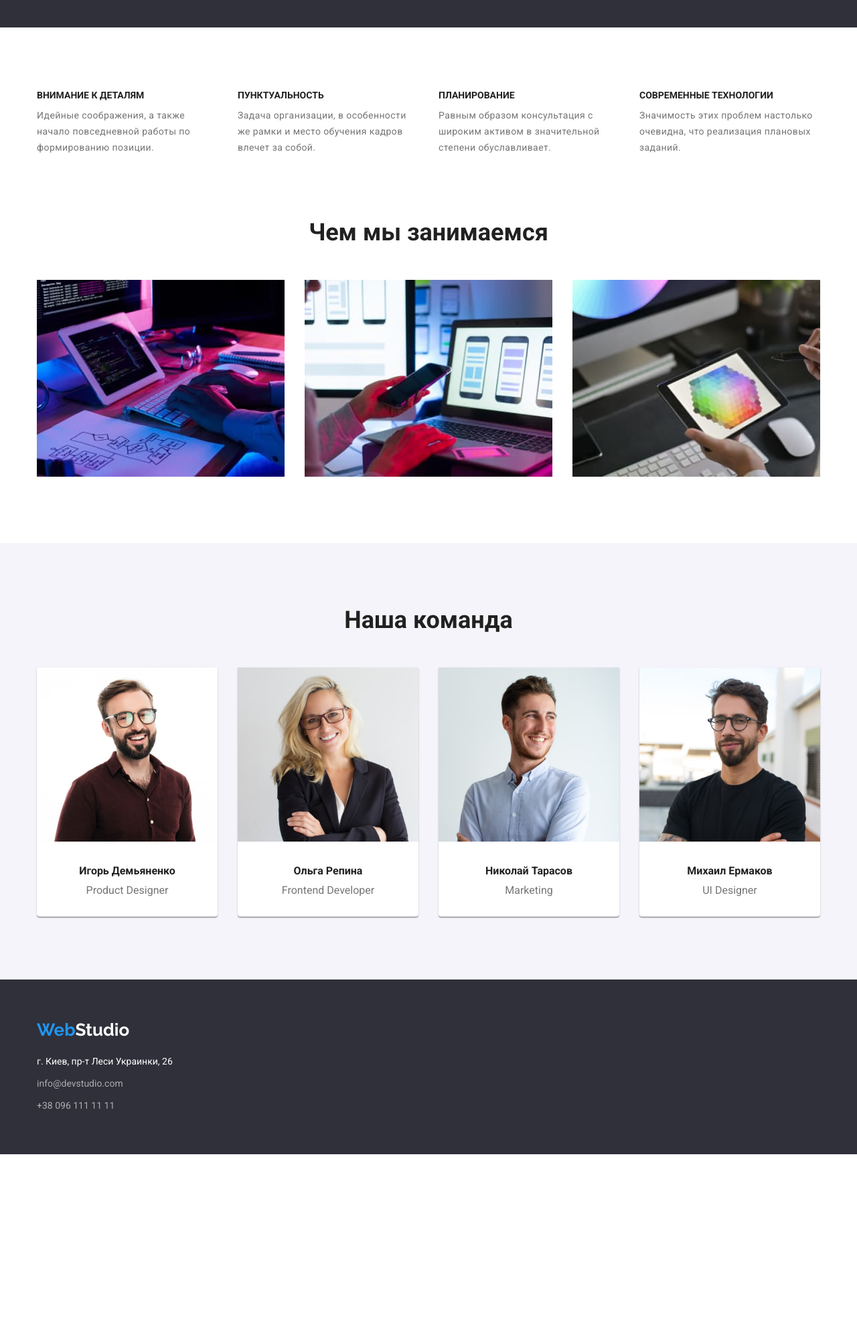
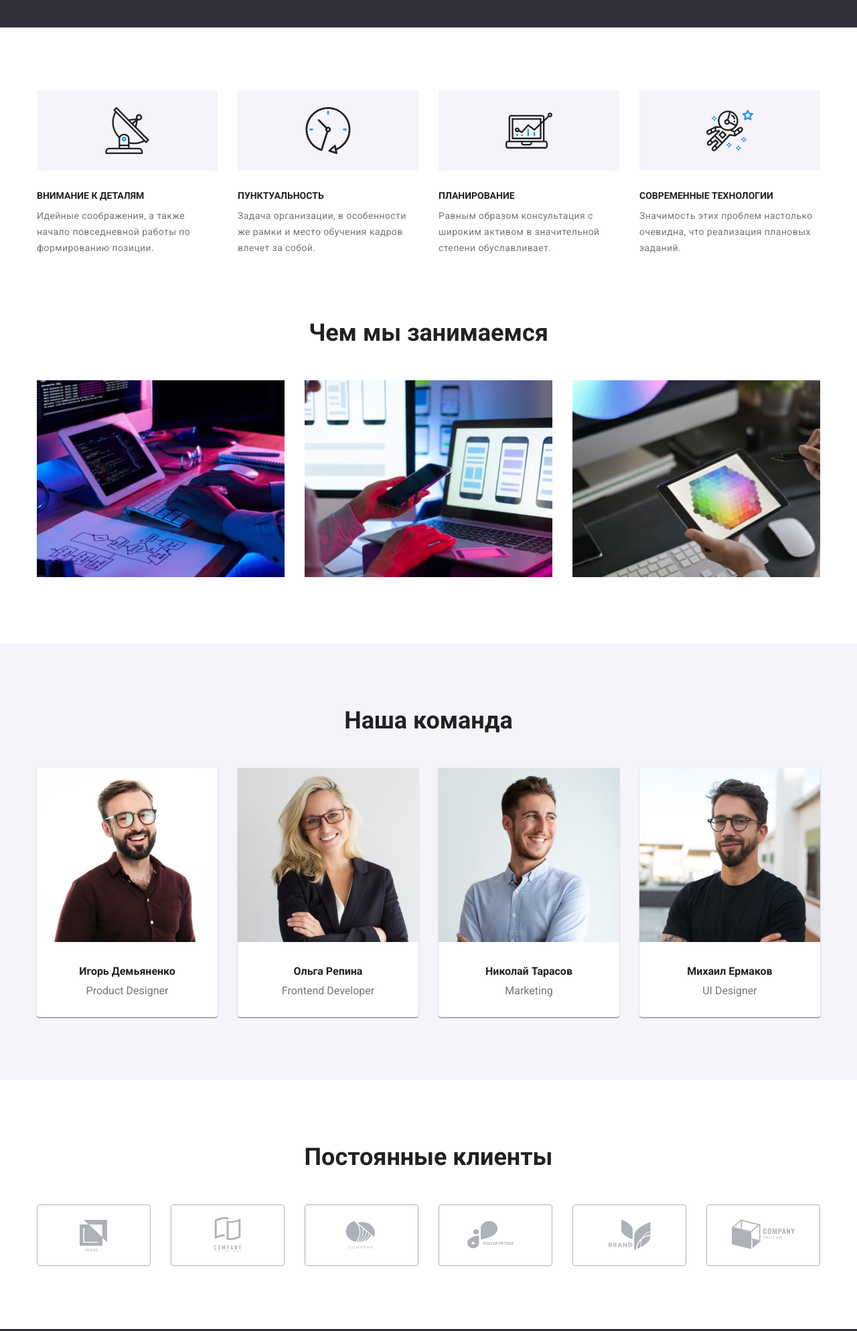
Before and after one commit to chetkiy777/goit-markup-hw-04, a website: page index.html in a window 1280 px wide. Shown: the part 640-2628 px from the top of the page at 67% size. Before the commit the page ends 2364 px from the top, so only its background shows below. Drawn offline with Linux system fonts and the light colour scheme.

Commit message:
add icon Studio Page

```diff
--- a/css/style.css
+++ b/css/style.css
@@ -158,6 +158,9 @@ h2 {
 /* Main - block Studio - page */
 
 .title-section {
+  max-width: 1600px;
+  margin-right: auto;
+  margin-left: auto;
   display: flex;
   flex-direction: column;
   align-items: center;
@@ -205,6 +208,33 @@ h2 {
   line-height: 1.7;
   color: var(--secondary-text-color);
   width: calc(100% / 4);
+}
+
+.about-item::before {
+  display: block;
+  content: '';
+  height: 120px;
+  background-repeat: no-repeat;
+  background-position: center;
+  background-size: 70px 70px;
+  background-color: var(--background-light-color);
+  margin-bottom: 30px;
+}
+
+.antena-icon::before {
+  background-image: url('../images/svg/antenna.svg');
+}
+
+.clock-icon::before {
+  background-image: url('../images/svg/clock.svg');
+}
+
+.diagram-icon::before {
+  background-image: url('../images/svg/diagram.svg');
+}
+
+.astro-icon::before {
+  background-image: url('../images/svg/astronaut.svg');
 }
 
 .about-item-title {
@@ -274,6 +304,53 @@ h2 {
   text-align: center;
   color: var(--secondary-text-color);
   margin-top: 10px;
+}
+
+.client-list {
+  display: flex;
+  justify-content: center;
+  margin-top: 50px;
+}
+
+.client-item {
+  /* border: 1px solid #afb1b8;
+  border-radius: 4px; */
+}
+
+.client-item {
+  height: 92px;
+  width: 170px;
+  background-color: #ffffff;
+  background-size: contain;
+  background-position: center;
+}
+
+.client-1 {
+  background-image: url('../images/svg/client-1.svg');
+}
+
+.client-2 {
+  background-image: url('../images/svg/client-2.svg');
+}
+
+.client-3 {
+  background-image: url('../images/svg/client-3.svg');
+}
+
+.client-4 {
+  background-image: url('../images/svg/client-4.svg');
+}
+
+.client-5 {
+  background-image: url('../images/svg/client-5.svg');
+}
+
+.client-6 {
+  background-image: url('../images/svg/client-6.svg');
+}
+
+.client-item + .client-item {
+  margin-left: 30px;
 }
 
 /* Main-block Portfolio-Page */
@@ -356,6 +433,8 @@ h2 {
   color: var(--secondary-text-color);
 }
 
+/* Contacts - Page, Main block */
+
 /* Footer - block */
 
 .footer {
--- a/index.html
+++ b/index.html
@@ -48,19 +48,23 @@
                 <div class="container">
 
                     <ul class="about-list">
-                        <li class="about-item">
+                        <li class="about-item antena-icon">
+
                             <h3 class="about-item-title">Внимание к деталям</h3>
                             <p class="about-item-text">Идейные соображения, а также начало повседневной работы по формированию позиции.</p>
                         </li>
-                        <li class="about-item">
+                        <li class="about-item clock-icon">
+
                             <h3 class="about-item-title">Пунктуальность</h3>
                             <p class="about-item-text">Задача организации, в особенности же рамки и место обучения кадров влечет за собой.</p>
                         </li>
-                        <li class="about-item">
+                        <li class="about-item diagram-icon">
+
                             <h3 class="about-item-title">Планирование</h3>
                             <p class="about-item-text">Равным образом консультация с широким активом в значительной степени обуславливает.</p>
                         </li>
-                        <li class="about-item">
+                        <li class="about-item astro-icon">
+
                             <h3 class="about-item-title">Современные технологии</h3>
                             <p class="about-item-text">Значимость этих проблем настолько очевидна, что реализация плановых заданий.</p>
                         </li>
@@ -115,6 +119,22 @@
                     </ul>
                 </div>
             </section>
+
+            <!-- Clients - section -->
+
+            <section class="section">
+                <div class="container">
+                    <h2>Постоянные клиенты</h2>
+                    <ul class="client-list">
+                        <li class="client-item client-1"></li>
+                        <li class="client-item client-2"></li>
+                        <li class="client-item client-3"></li>
+                        <li class="client-item client-4"></li>
+                        <li class="client-item client-5"></li>
+                        <li class="client-item client-6"></li>
+                    </ul>
+                </div>
+            </section>
         </main>
 
 
```
Also changed, not shown: contacts.html (+1 -5 lines), images/dekorLogo.png (added), images/svg/antenna.svg (added), images/svg/astronaut.svg (added), images/svg/client-1.svg (added), images/svg/client-2.svg (added), images/svg/client-3.svg (added), images/svg/client-4.svg (added), images/svg/client-5.svg (added), images/svg/client-6.svg (added), images/svg/clock.svg (added), images/svg/diagram.svg (added).
